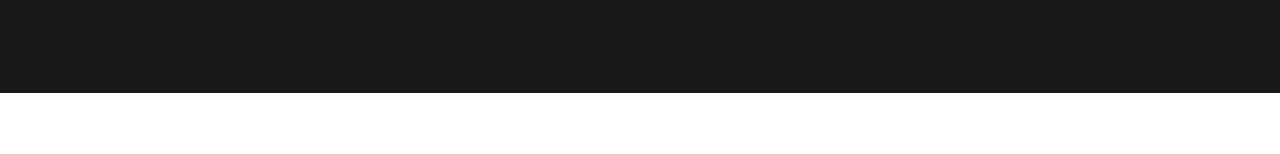
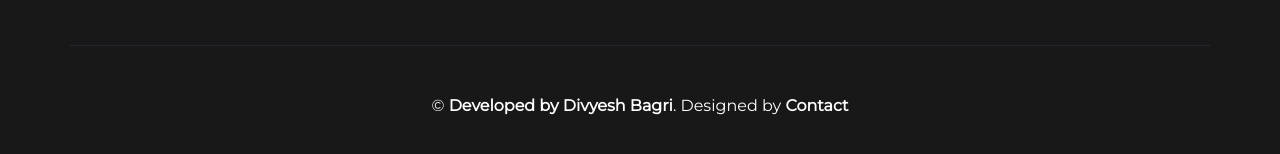
Before and after one commit to DivyeshBagri/R.K, a plain HTML site: page project.html in a window 1280 px wide. Shown: the part 1284-1438 px from the top of the page. Before the commit the page ends 1377 px from the top, so only its background shows below. Drawn offline with nearby package versions, Linux system fonts and the light colour scheme.

Commit message:
Update project.html

```diff
--- a/project.html
+++ b/project.html
@@ -164,7 +164,15 @@
                 </div>
             </div>
         </div>
+        <div class="container border-top border-secondary pt-5">
+            <p class="m-0 text-center text-white">
+                &copy; <a class="text-white font-weight-bold" href="#">Developed by Divyesh Bagri</a>.
+				Designed by <a class="text-white font-weight-bold" href="divyesh.bagri@gmail.com">Contact</a>
+            </p>
+        </div>
     </div>
+
+
     <!-- Footer End -->
 
 
```
